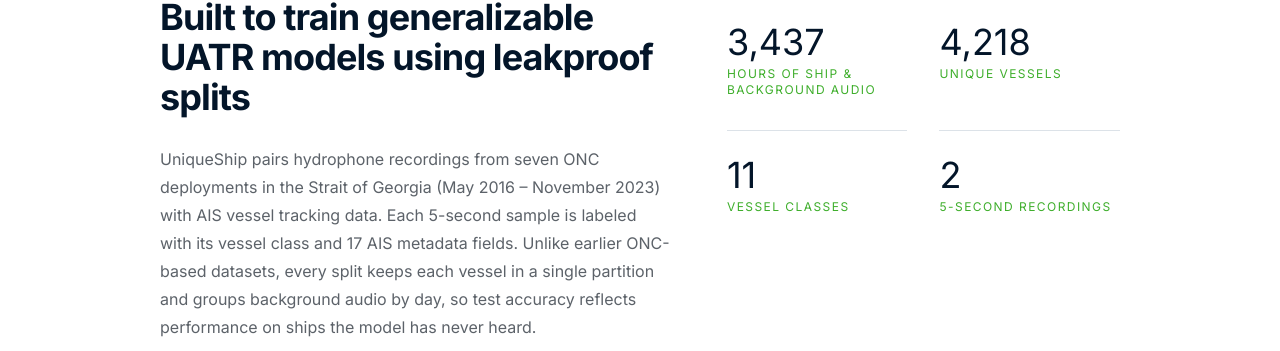
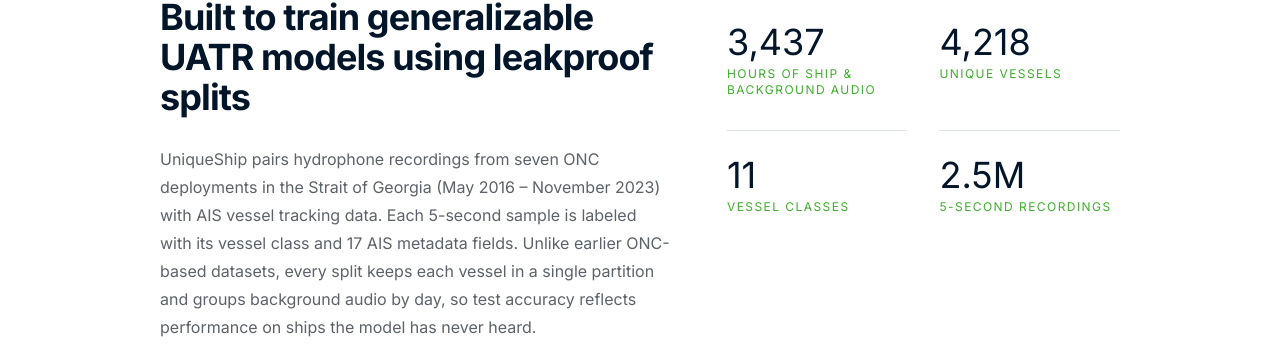
Before and after one commit to Kitware/UniqueShipData, a Jekyll site: the page built from index.md, in a window 1280 px wide and 900 px high, scrolled down 940 px. Shown: the part 107-458 px from the top of the window. Built offline with Jekyll 4.4.1, drawn with Linux system fonts in a browser that asks for light colours.

Commit message:
Fixed typo in number of 5-second recordings

```diff
--- a/index.md
+++ b/index.md
@@ -50,7 +50,7 @@ overview:
       label: Unique vessels
     - value: "11"
       label: Vessel classes
-    - value: "2"
+    - value: "2.5M"
       label: 5-second recordings
 
 # ==================================================
```
